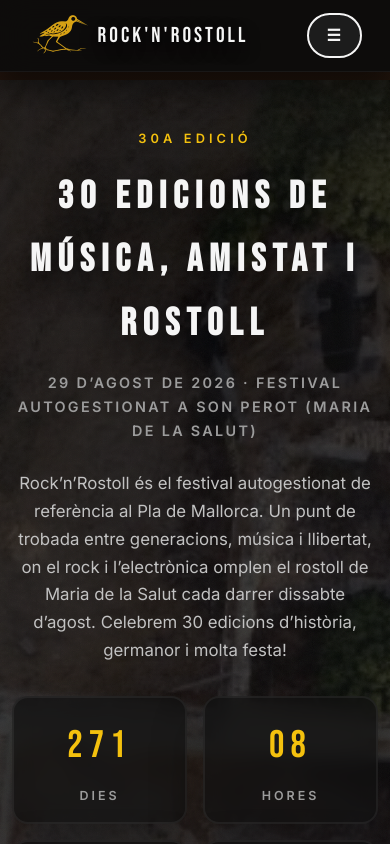
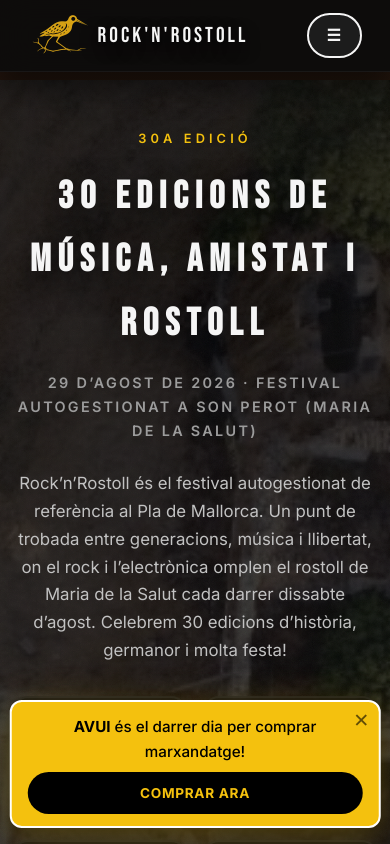
Before and after one commit to RostollTech/rocknrostoll-web, a React (Vite) app: page / in a window 390 px wide. Shown: the top 844 px of the page. Built offline with nearby package versions, Linux system fonts and the light colour scheme.

Commit message:
darrer dia

```diff
--- /dev/null
+++ b/src/components/AnnouncementBanner.jsx
@@ -0,0 +1,38 @@
+import { useState, useEffect } from "react";
+import { Link } from "react-router-dom";
+import "../styles/AnnouncementBanner.css";
+
+export default function AnnouncementBanner() {
+    const [isVisible, setIsVisible] = useState(false);
+
+    useEffect(() => {
+        // Show banner after a short delay for attention
+        const timer = setTimeout(() => {
+            setIsVisible(true);
+        }, 1000);
+        return () => clearTimeout(timer);
+    }, []);
+
+    if (!isVisible) return null;
+
+    return (
+        <div className="announcement-banner">
+            <div className="announcement-content">
+                <span className="announcement-icon">⚠️</span>
+                <span className="announcement-text">
+                    <strong>AVUI</strong> és el darrer dia per comprar marxandatge!
+                </span>
+                <Link to="/shop" className="announcement-btn">
+                    Comprar Ara
+                </Link>
+                <button
+                    className="announcement-close"
+                    onClick={() => setIsVisible(false)}
+                    aria-label="Tancar avís"
+                >
+                    ✕
+                </button>
+            </div>
+        </div>
+    );
+}
--- a/src/components/Layout.jsx
+++ b/src/components/Layout.jsx
@@ -1,5 +1,6 @@
 import { Outlet, ScrollRestoration } from "react-router-dom";
 import ScrollToAnchor from "./ScrollToAnchor";
+import AnnouncementBanner from "./AnnouncementBanner";
 
 export default function Layout() {
     return (
@@ -7,6 +8,7 @@ export default function Layout() {
             <ScrollRestoration />
             <ScrollToAnchor />
             <Outlet />
+            <AnnouncementBanner />
         </>
     );
 }
--- a/src/pages/Home.jsx
+++ b/src/pages/Home.jsx
@@ -116,11 +116,11 @@ export default function Home() {
                 <span className="section-eyebrow" style={{ color: 'var(--color-primary)', marginBottom: '0.5rem', display: 'block' }}>Novetat 30a Edició</span>
                 <h2 className="section-title" style={{ fontSize: '2.5rem', marginBottom: '1.5rem', color: 'white' }}>Porta el Rock’n’Rostoll amb tu</h2>
                 <p className="section-description" style={{ fontSize: '1.15rem', color: '#ccc', lineHeight: '1.7', marginBottom: '2.5rem' }}>
-                  Hem preparat una col·lecció exclusiva de marxandatge per celebrar aquestes tres dècades fent renou. Dessuadores, gorres i bosses amb dissenys únics, disponibles temporalment.
+                  Hem preparat una col·lecció exclusiva de marxandatge per celebrar aquestes tres dècades fent renou. Dessuadores, gorres i bosses amb dissenys únics. <strong>Avui és el darrer dia per aconseguir-los!</strong>
                 </p>
 
                 <Link to="/shop" className="btn-primary" style={{ display: 'inline-flex', alignItems: 'center', gap: '0.5rem', transform: 'scale(1.1)', transformOrigin: 'left' }}>
-                  Disponibles temporalment <span>→</span>
+                  Compra ara - Últim dia! <span>→</span>
                 </Link>
               </div>
 
--- a/src/pages/Shop.jsx
+++ b/src/pages/Shop.jsx
@@ -43,8 +43,7 @@ export default function Shop() {
           className="shop-hero"
           eyebrow="Botiga"
           title="Merchandising Oficial"
-          description="Aconsegueix tots productes oficials de la 30a edició del Rock’N’Rostoll.
-Edicions limitades dissenyades exclusivament per commemorar tres dècades d’història."
+          description="ÚLTIMA OPORTUNITAT! Avui és el darrer dia per aconseguir els productes oficials de la 30a edició. Edicions limitades dissenyades exclusivament per commemorar tres dècades d’història."
         />
 
         <section className="page-section">
--- /dev/null
+++ b/src/styles/AnnouncementBanner.css
@@ -0,0 +1,116 @@
+.announcement-banner {
+    position: fixed;
+    bottom: 2rem;
+    left: 50%;
+    transform: translateX(-50%) translateY(100px);
+    width: min(90%, 40rem);
+    background: var(--color-accent-yellow);
+    color: #000;
+    padding: 1rem 1.5rem;
+    border-radius: 999px;
+    box-shadow: 0 10px 40px rgba(244, 193, 14, 0.3), 0 4px 12px rgba(0, 0, 0, 0.4);
+    z-index: 9999;
+    animation: slideUp 0.6s cubic-bezier(0.16, 1, 0.3, 1) forwards;
+    border: 2px solid #fff;
+}
+
+@keyframes slideUp {
+    to {
+        transform: translateX(-50%) translateY(0);
+    }
+}
+
+.announcement-content {
+    display: flex;
+    align-items: center;
+    gap: 1rem;
+    justify-content: space-between;
+}
+
+.announcement-text {
+    font-family: var(--font-body);
+    font-size: 1rem;
+    font-weight: 500;
+    flex: 1;
+}
+
+.announcement-text strong {
+    font-weight: 800;
+    text-transform: uppercase;
+}
+
+.announcement-btn {
+    background: #000;
+    color: var(--color-accent-yellow);
+    padding: 0.5rem 1.2rem;
+    border-radius: 999px;
+    font-weight: 700;
+    text-transform: uppercase;
+    font-size: 0.85rem;
+    letter-spacing: 0.05em;
+    text-decoration: none;
+    transition: transform 0.2s, background 0.2s;
+    white-space: nowrap;
+}
+
+.announcement-btn:hover {
+    background: #222;
+    transform: scale(1.05);
+    color: var(--color-accent-yellow);
+}
+
+.announcement-close {
+    background: transparent;
+    border: none;
+    color: #000;
+    font-size: 1.2rem;
+    cursor: pointer;
+    padding: 0.25rem;
+    line-height: 1;
+    opacity: 0.6;
+    transition: opacity 0.2s;
+    display: flex;
+    align-items: center;
+    justify-content: center;
+}
+
+.announcement-close:hover {
+    opacity: 1;
+}
+
+@media (max-width: 600px) {
+    .announcement-banner {
+        width: 95%;
+        bottom: 1rem;
+        padding: 0.75rem 1rem;
+        border-radius: 12px;
+    }
+
+    .announcement-content {
+        flex-wrap: wrap;
+        justify-content: center;
+        gap: 0.5rem;
+        text-align: center;
+    }
+
+    .announcement-icon {
+        display: none;
+    }
+
+    .announcement-text {
+        width: 100%;
+        font-size: 0.95rem;
+    }
+
+    .announcement-btn {
+        width: 100%;
+        text-align: center;
+        padding: 0.6rem;
+    }
+
+    .announcement-close {
+        position: absolute;
+        top: 5px;
+        right: 5px;
+    }
+}
```
